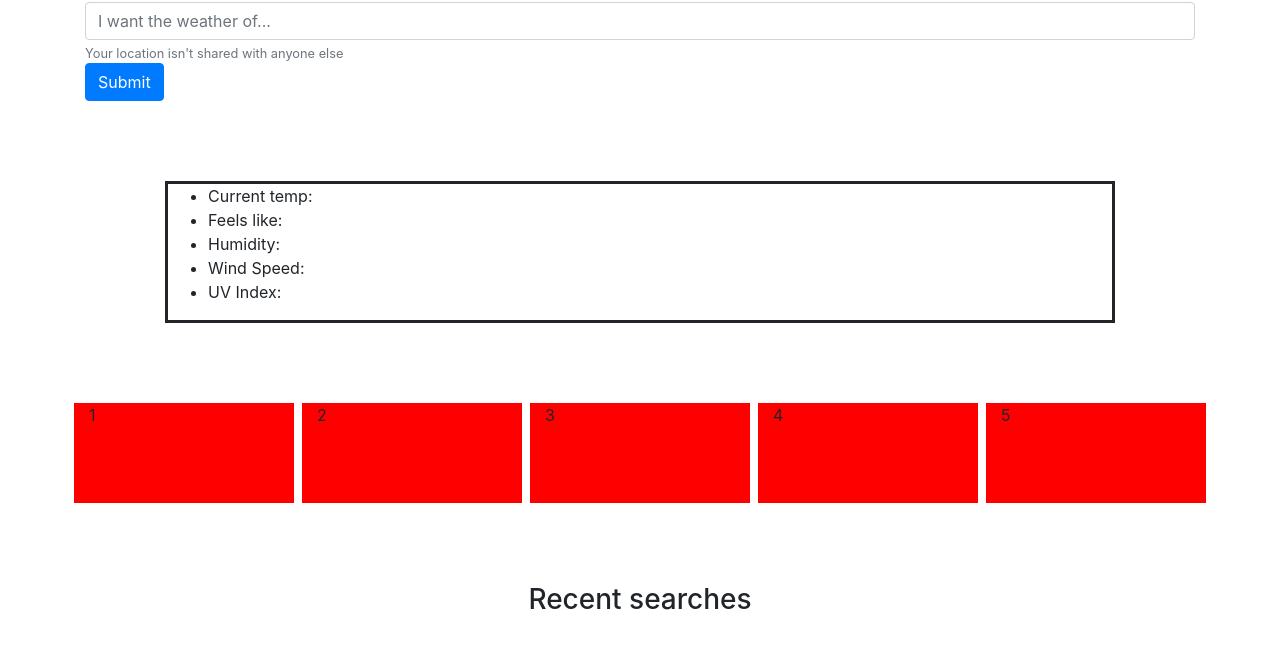
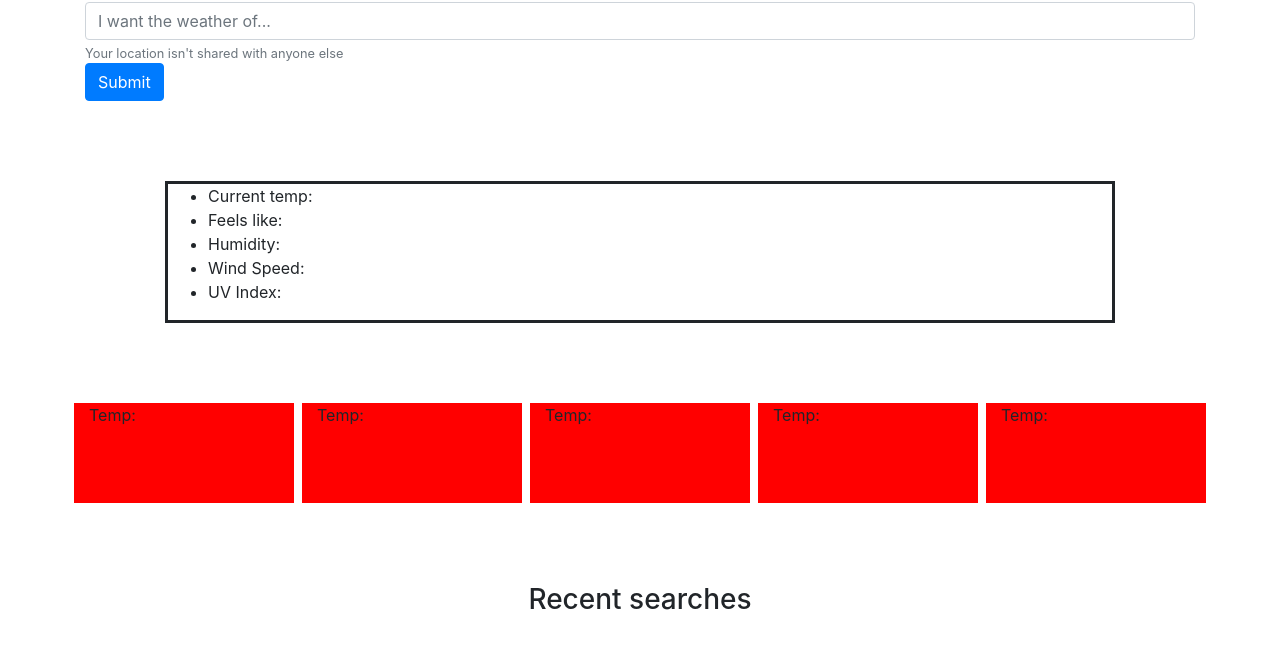
Before and after one commit to lills1/weather-dashboard, a plain HTML site: page index.html in a window 1280 px wide. Shown: the part 345-994 px from the top of the page. Drawn offline with nearby package versions, Linux system fonts and the light colour scheme; a script that the page names is missing.

Commit message:
added id's and span to 5 cards

```diff
--- a/index.html
+++ b/index.html
@@ -38,11 +38,11 @@
             </ul>
         </div>
         <div class="row weatherCards">
-            <div class="col mx-1" id="wc1">1</div>
-            <div class="col mx-1" id="wc2">2</div>
-            <div class="col mx-1" id="wc3">3</div>
-            <div class="col mx-1" id="wc4">4</div>
-            <div class="col mx-1" id="wc5">5</div>
+            <div class="col mx-1"> Temp: <span id="wc1"></span> </div>
+            <div class="col mx-1"> Temp: <span id="wc2"></span> </div>
+            <div class="col mx-1"> Temp: <span id="wc3"></span> </div>
+            <div class="col mx-1"> Temp: <span id="wc4"></span> </div>
+            <div class="col mx-1"> Temp: <span id="wc5"></span> </div>
         </div>
         <div class="row justify-content-center">
             <h3 class="searchHist">Recent searches </h3>
```
